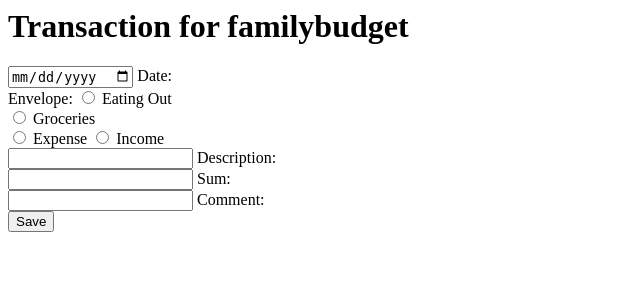
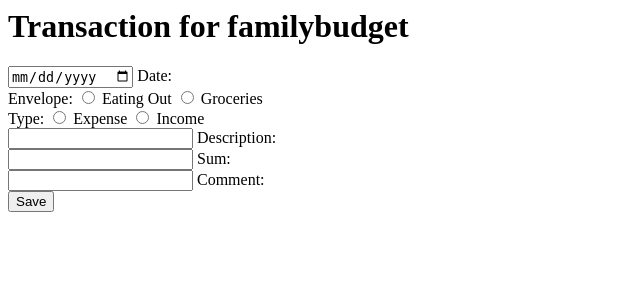
Before and after one commit to tamihaimov/PyBudget, a Django app: page /budgetApp/transaction/1/ in a window 1280 px wide. Shown: the top 300 px of the page, without its empty margins (0-640 px from the left). Run offline with Django 3.2, Linux system fonts and the light colour scheme; data comes from the database, SQL or seed files in the repository; both versions use the stored data as it was after the commit.

Commit message:
fix bug in transaction window.

```diff
--- a/PyBudgetD/budgetApp/templates/budgetApp/transaction.html
+++ b/PyBudgetD/budgetApp/templates/budgetApp/transaction.html
@@ -9,8 +9,9 @@
     <label>Envelope:</label>
     {% for envelope in envelopes %}
         <input type="radio" name="envelope" id="envelope{{ forloop.counter }}" value="{{ envelope.id }}" />
-        <label for="choice{{ forloop.counter }}">{{ envelope.envelopeName }}</label><br />
-    {% endfor %}
+        <label for="choice{{ forloop.counter }}">{{ envelope.envelopeName }}</label>
+    {% endfor %}<br/>
+    <label>Type:</label>
     <input type="radio" name="type" id="type1" value=1 />
      <label>Expense</label>
     <input type="radio" name="type" id="type2" value=2 />
```
Also changed, not shown: PyBudgetD/db.sqlite3.
